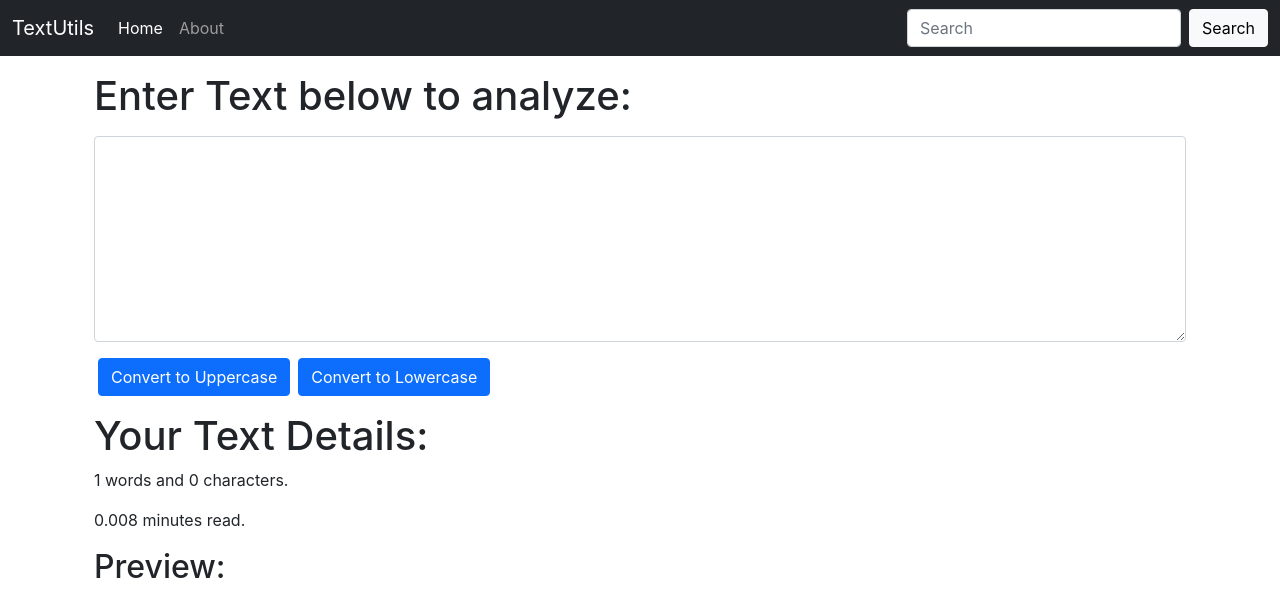
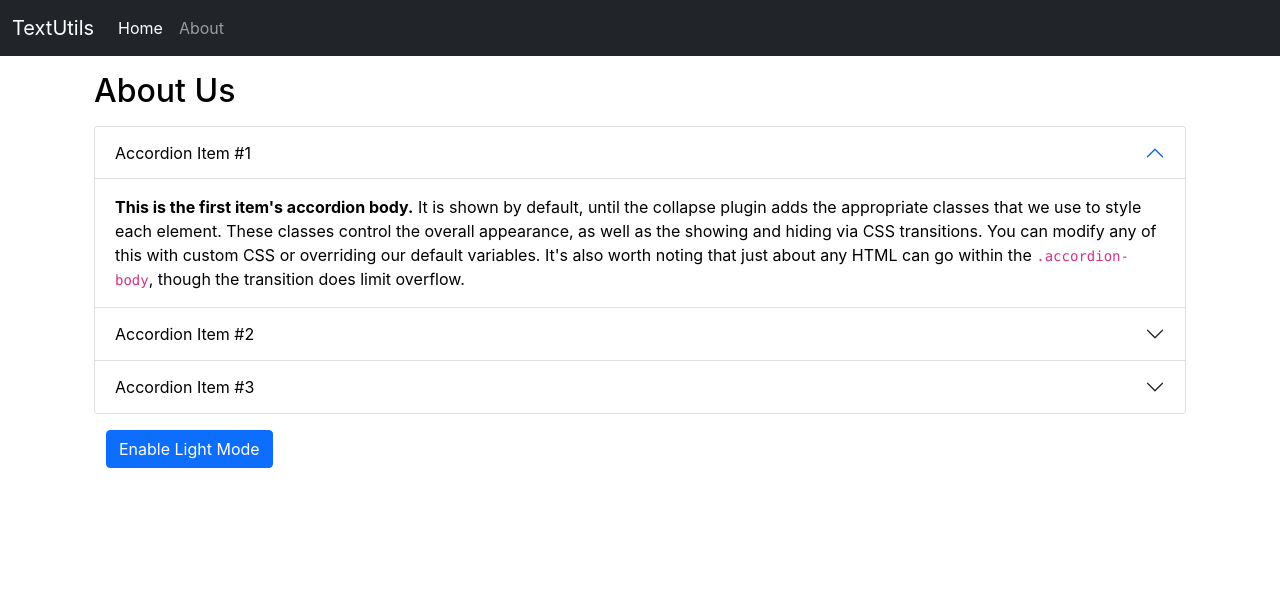
Before and after one commit to hardikbachhan/TextUtils, a React (Create React App) app: page / in a window 1280 px wide. Shown: the top 616 px of the page. Built offline with nearby package versions, Linux system fonts and the light colour scheme.

Commit message:
enable Dark mode and add About Us page

```diff
--- a/src/App.js
+++ b/src/App.js
@@ -1,6 +1,7 @@
 import "./App.css";
+import About from "./components/About";
 import Navbar from "./components/Navbar.js";
-import TextForm from "./components/TextForm.js";
+// import TextForm from "./components/TextForm.js";
 
 function App() {
   //let name = "Hardik";
@@ -13,7 +14,8 @@
     <>
       <Navbar title="TextUtils" />
       <div className="container my-3">
-        <TextForm heading="Enter Text below to analyze: " />
+        {/* <TextForm heading="Enter Text below to analyze: " /> */}
+        <About />
       </div>
     </>
   );
--- /dev/null
+++ b/src/components/About.js
@@ -0,0 +1,133 @@
+import React, {useState} from "react";
+
+export default function About() {
+  const [myStyle, setMyStyle] = useState({
+    color: "black",
+    backgroundColor: "white",
+  });
+
+  const [btnText, setBtnText] = useState("Enable Light Mode")
+
+  const toggleStyle = () => {
+    const textColor = (myStyle.color === "black") ? "white" : "black";
+    const bgColor = (myStyle.backgroundColor === "black") ? "white" : "black";
+    setMyStyle({
+        color: textColor,
+        backgroundColor: bgColor
+    });
+    if (myStyle.color === "white"){
+        setBtnText("Enable Dark Mode");
+    }else{
+        setBtnText("Enable Light Mode");
+    }
+  };
+
+  return (
+    <div className="container" style={myStyle}>
+      <h2 className="my-3">About Us</h2>
+      <div className="accordion" id="accordionExample">
+        <div className="accordion-item">
+          <h2 className="accordion-header" id="headingOne">
+            <button
+              className="accordion-button"
+              type="button"
+              data-bs-toggle="collapse"
+              data-bs-target="#collapseOne"
+              aria-expanded="true"
+              aria-controls="collapseOne"
+              style={myStyle}
+            >
+              Accordion Item #1
+            </button>
+          </h2>
+          <div
+            id="collapseOne"
+            className="accordion-collapse collapse show"
+            aria-labelledby="headingOne"
+            data-bs-parent="#accordionExample"
+          >
+            <div className="accordion-body" style={myStyle}>
+              <strong>This is the first item's accordion body.</strong> It is
+              shown by default, until the collapse plugin adds the appropriate
+              classes that we use to style each element. These classes control
+              the overall appearance, as well as the showing and hiding via CSS
+              transitions. You can modify any of this with custom CSS or
+              overriding our default variables. It's also worth noting that just
+              about any HTML can go within the <code>.accordion-body</code>,
+              though the transition does limit overflow.
+            </div>
+          </div>
+        </div>
+        <div className="accordion-item">
+          <h2 className="accordion-header" id="headingTwo">
+            <button
+              className="accordion-button collapsed"
+              type="button"
+              data-bs-toggle="collapse"
+              data-bs-target="#collapseTwo"
+              aria-expanded="false"
+              aria-controls="collapseTwo"
+              style={myStyle}
+            >
+              Accordion Item #2
+            </button>
+          </h2>
+          <div
+            id="collapseTwo"
+            className="accordion-collapse collapse"
+            aria-labelledby="headingTwo"
+            data-bs-parent="#accordionExample"
+          >
+            <div className="accordion-body" style={myStyle}>
+              <strong>This is the second item's accordion body.</strong> It is
+              hidden by default, until the collapse plugin adds the appropriate
+              classes that we use to style each element. These classes control
+              the overall appearance, as well as the showing and hiding via CSS
+              transitions. You can modify any of this with custom CSS or
+              overriding our default variables. It's also worth noting that just
+              about any HTML can go within the <code>.accordion-body</code>,
+              though the transition does limit overflow.
+            </div>
+          </div>
+        </div>
+        <div className="accordion-item">
+          <h2 className="accordion-header" id="headingThree">
+            <button
+              className="accordion-button collapsed"
+              type="button"
+              data-bs-toggle="collapse"
+              data-bs-target="#collapseThree"
+              aria-expanded="false"
+              aria-controls="collapseThree"
+              style={myStyle}
+            >
+              Accordion Item #3
+            </button>
+          </h2>
+          <div
+            id="collapseThree"
+            className="accordion-collapse collapse"
+            aria-labelledby="headingThree"
+            data-bs-parent="#accordionExample"
+          >
+            <div className="accordion-body" style={myStyle}>
+              <strong>This is the third item's accordion body.</strong> It is
+              hidden by default, until the collapse plugin adds the appropriate
+              classes that we use to style each element. These classes control
+              the overall appearance, as well as the showing and hiding via CSS
+              transitions. You can modify any of this with custom CSS or
+              overriding our default variables. It's also worth noting that just
+              about any HTML can go within the <code>.accordion-body</code>,
+              though the transition does limit overflow.
+            </div>
+          </div>
+        </div>
+      </div>
+      <div className="container my-3">
+        <button type="button" className="btn btn-primary" onClick={toggleStyle}>
+          {btnText}
+        </button>
+      </div>
+    </div>
+  );
+}
--- a/src/components/Navbar.js
+++ b/src/components/Navbar.js
@@ -32,7 +32,7 @@
               </a>
             </li>
           </ul>
-          <form className="d-flex">
+          {/* <form className="d-flex">
             <input
               className="form-control me-2"
               type="search"
@@ -42,7 +42,7 @@
             <button className="btn btn-light" type="submit">
               Search
             </button>
-          </form>
+          </form> */}
         </div>
       </div>
     </nav>
--- a/src/components/TextForm.js
+++ b/src/components/TextForm.js
@@ -13,9 +13,20 @@
   };
 
   const onLoClick = () => {
-      let newText = text.toLowerCase();
-      setText(newText);
-  }
+    let newText = text.toLowerCase();
+    setText(newText);
+  };
+
+  const onPunctuationClick = () => {
+    const regex = /[!"#$%&'()*+,-./:;<=>?@[\]^_`{|}~]/g;
+    const result = text.replace(regex, "");
+    setText(result);
+  };
+
+  const onClearClick = () => {
+    let newText = "";
+    setText(newText);
+  };
 
   const onUpChange = (event) => {
     // console.log("Text area contents changed.")
@@ -42,6 +53,12 @@
         <button className="btn btn-primary mx-1" onClick={onLoClick}>
           Convert to Lowercase
         </button>
+        <button className="btn btn-primary mx-1" onClick={onPunctuationClick}>
+          Remove Punctuation
+        </button>
+        <button className="btn btn-primary mx-1" onClick={onClearClick}>
+          Clear Text
+        </button>
       </div>
       <div className="container my-3">
         <h1>Your Text Details: </h1>
```
